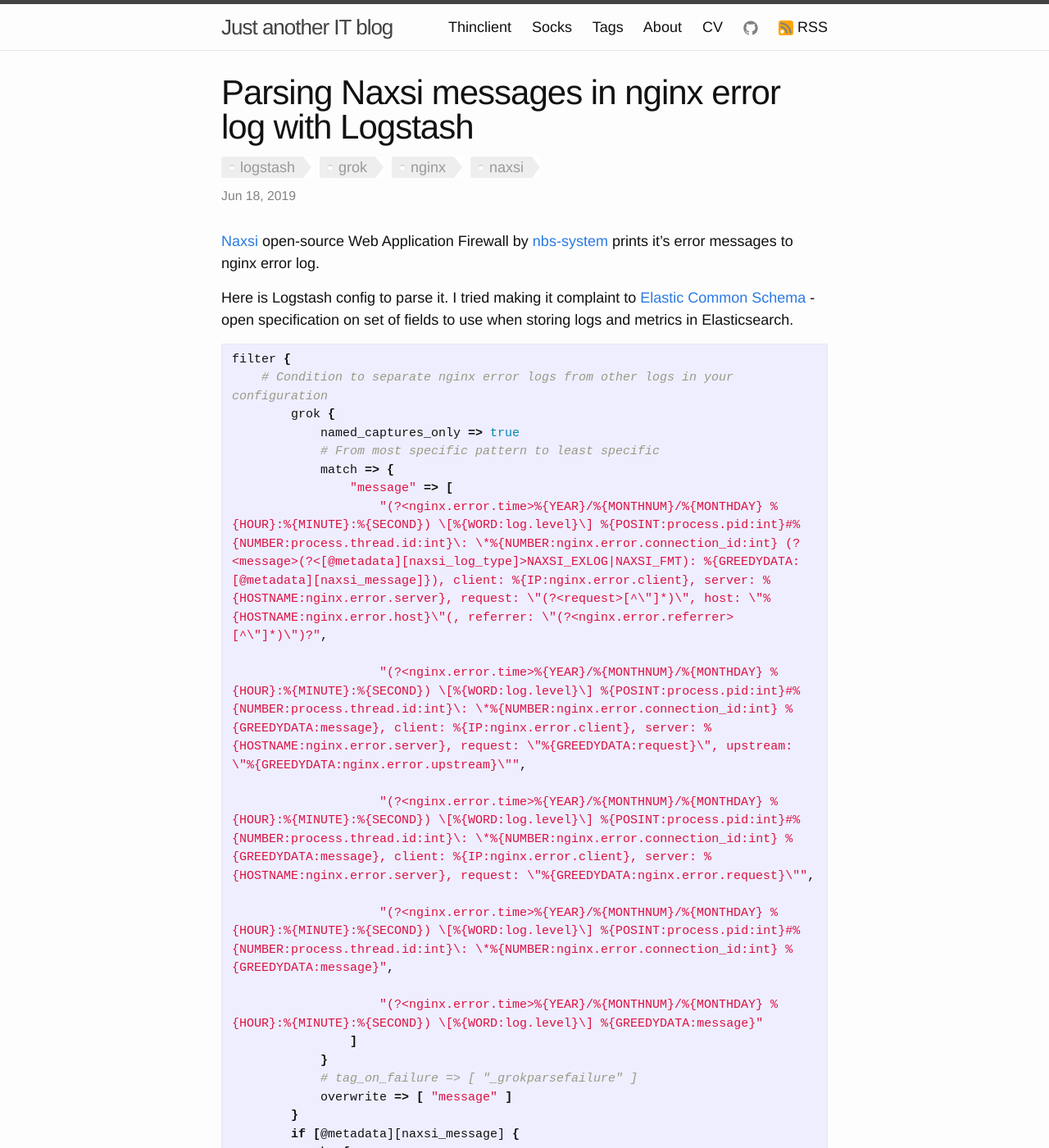
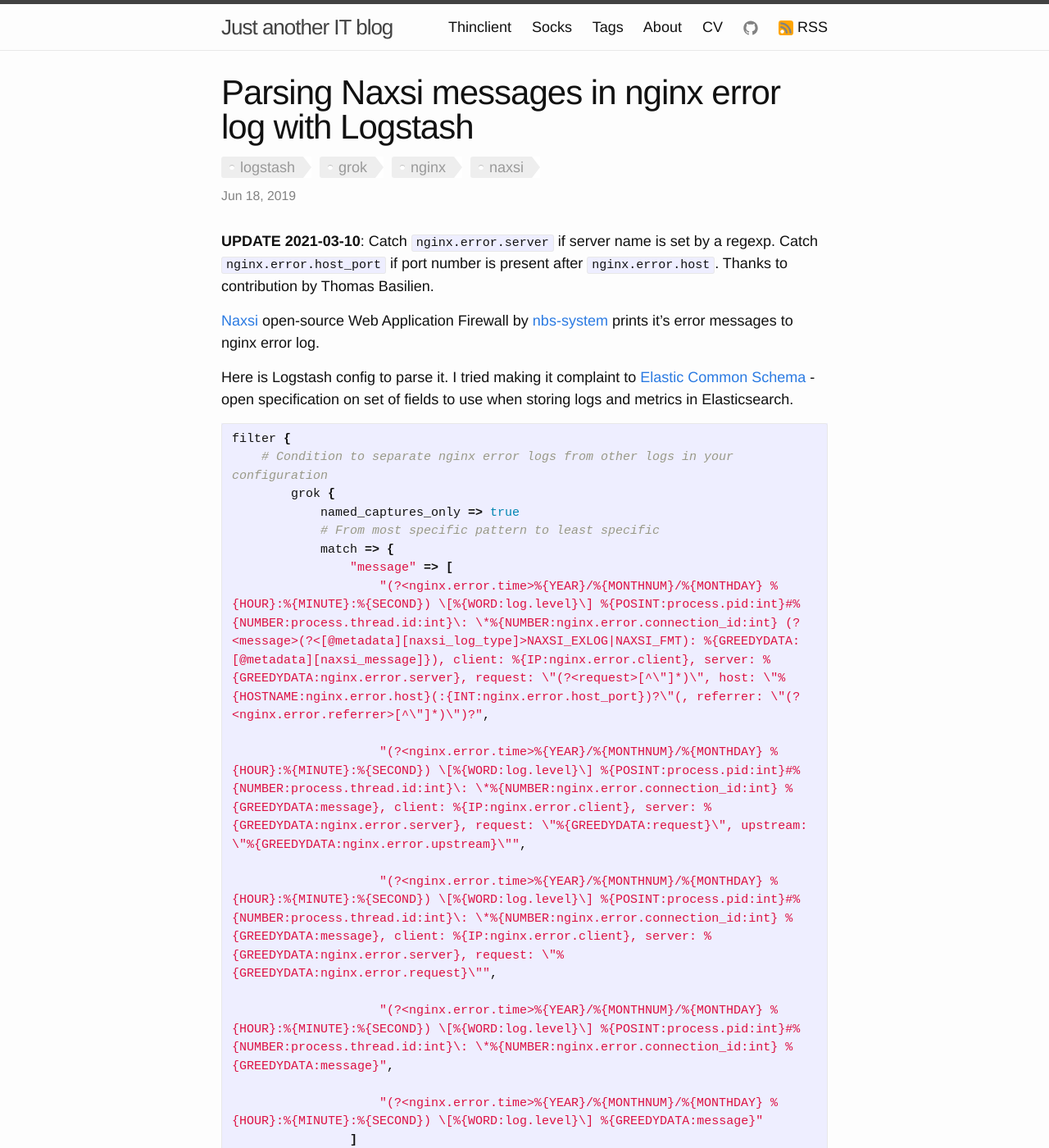
Before and after one commit to selivan/selivan.github.io, a Jekyll site: the page built from _posts/2019-06-18-logstash-parse-naxsi-logs.md, in a window 1280 px wide and 1400 px high. Shown: the whole window at 82% size. Built offline with Jekyll 4.4.1, drawn with Linux system fonts in a browser that asks for light colours.

Commit message:
update 2019-06-18-logstash-parse-naxsi-logs

```diff
--- a/_posts/2019-06-18-logstash-parse-naxsi-logs.md
+++ b/_posts/2019-06-18-logstash-parse-naxsi-logs.md
@@ -3,6 +3,8 @@
 title:  "Parsing Naxsi messages in nginx error log with Logstash"
 tags: [logstash,grok,nginx,naxsi]
 ---
+
+**UPDATE 2021-03-10**: Catch `nginx.error.server` if server name is set by a regexp. Catch `nginx.error.host_port` if port number is present after `nginx.error.host`. Thanks to contribution by Thomas Basilien.
 
 [Naxsi](https://github.com/nbs-system/naxsi) open-source Web Application Firewall by [nbs-system](https://www.nbs-system.com/en/) prints it's error messages to nginx error log.
 
@@ -16,11 +18,11 @@
             # From most specific pattern to least specific
             match => {
                 "message" => [
-                    "(?<nginx.error.time>%{YEAR}/%{MONTHNUM}/%{MONTHDAY} %{HOUR}:%{MINUTE}:%{SECOND}) \[%{WORD:log.level}\] %{POSINT:process.pid:int}#%{NUMBER:process.thread.id:int}\: \*%{NUMBER:nginx.error.connection_id:int} (?<message>(?<[@metadata][naxsi_log_type]>NAXSI_EXLOG|NAXSI_FMT): %{GREEDYDATA:[@metadata][naxsi_message]}), client: %{IP:nginx.error.client}, server: %{HOSTNAME:nginx.error.server}, request: \"(?<request>[^\"]*)\", host: \"%{HOSTNAME:nginx.error.host}\"(, referrer: \"(?<nginx.error.referrer>[^\"]*)\")?",
+                    "(?<nginx.error.time>%{YEAR}/%{MONTHNUM}/%{MONTHDAY} %{HOUR}:%{MINUTE}:%{SECOND}) \[%{WORD:log.level}\] %{POSINT:process.pid:int}#%{NUMBER:process.thread.id:int}\: \*%{NUMBER:nginx.error.connection_id:int} (?<message>(?<[@metadata][naxsi_log_type]>NAXSI_EXLOG|NAXSI_FMT): %{GREEDYDATA:[@metadata][naxsi_message]}), client: %{IP:nginx.error.client}, server: %{GREEDYDATA:nginx.error.server}, request: \"(?<request>[^\"]*)\", host: \"%{HOSTNAME:nginx.error.host}(:{INT:nginx.error.host_port})?\"(, referrer: \"(?<nginx.error.referrer>[^\"]*)\")?",
 
-                    "(?<nginx.error.time>%{YEAR}/%{MONTHNUM}/%{MONTHDAY} %{HOUR}:%{MINUTE}:%{SECOND}) \[%{WORD:log.level}\] %{POSINT:process.pid:int}#%{NUMBER:process.thread.id:int}\: \*%{NUMBER:nginx.error.connection_id:int} %{GREEDYDATA:message}, client: %{IP:nginx.error.client}, server: %{HOSTNAME:nginx.error.server}, request: \"%{GREEDYDATA:request}\", upstream: \"%{GREEDYDATA:nginx.error.upstream}\"",
+                    "(?<nginx.error.time>%{YEAR}/%{MONTHNUM}/%{MONTHDAY} %{HOUR}:%{MINUTE}:%{SECOND}) \[%{WORD:log.level}\] %{POSINT:process.pid:int}#%{NUMBER:process.thread.id:int}\: \*%{NUMBER:nginx.error.connection_id:int} %{GREEDYDATA:message}, client: %{IP:nginx.error.client}, server: %{GREEDYDATA:nginx.error.server}, request: \"%{GREEDYDATA:request}\", upstream: \"%{GREEDYDATA:nginx.error.upstream}\"",
 
-                    "(?<nginx.error.time>%{YEAR}/%{MONTHNUM}/%{MONTHDAY} %{HOUR}:%{MINUTE}:%{SECOND}) \[%{WORD:log.level}\] %{POSINT:process.pid:int}#%{NUMBER:process.thread.id:int}\: \*%{NUMBER:nginx.error.connection_id:int} %{GREEDYDATA:message}, client: %{IP:nginx.error.client}, server: %{HOSTNAME:nginx.error.server}, request: \"%{GREEDYDATA:nginx.error.request}\"",
+                    "(?<nginx.error.time>%{YEAR}/%{MONTHNUM}/%{MONTHDAY} %{HOUR}:%{MINUTE}:%{SECOND}) \[%{WORD:log.level}\] %{POSINT:process.pid:int}#%{NUMBER:process.thread.id:int}\: \*%{NUMBER:nginx.error.connection_id:int} %{GREEDYDATA:message}, client: %{IP:nginx.error.client}, server: %{GREEDYDATA:nginx.error.server}, request: \"%{GREEDYDATA:nginx.error.request}\"",
 
                     "(?<nginx.error.time>%{YEAR}/%{MONTHNUM}/%{MONTHDAY} %{HOUR}:%{MINUTE}:%{SECOND}) \[%{WORD:log.level}\] %{POSINT:process.pid:int}#%{NUMBER:process.thread.id:int}\: \*%{NUMBER:nginx.error.connection_id:int} %{GREEDYDATA:message}",
 
```
